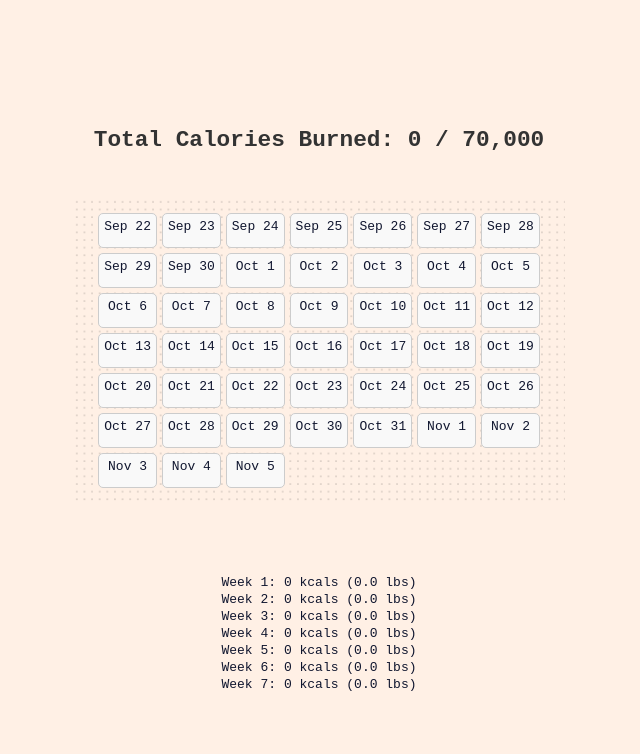
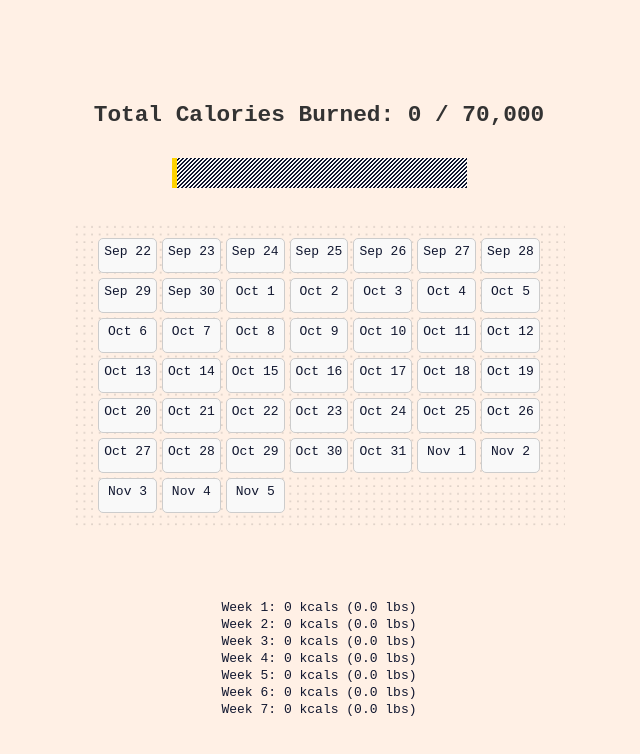
Before and after one commit to marieandboone/45daychallenge, a plain HTML site: page index.html in a window 1280 px wide. Shown: the whole page, without its empty margins (321-961 px from the left). Drawn offline with Linux system fonts and the light colour scheme.

Commit message:
Add files via upload

```diff
--- a/app.js
+++ b/app.js
@@ -33,6 +33,12 @@ function updateCalorieGoal() {
   // Update the H2 element with the total burned and the remaining to the goal
   let calorieGoalText = `Calories Burned: ${totalCaloriesBurned.toLocaleString()} / 70,000 (${remainingCalories} left)`;
   document.getElementById("calorieGoal").textContent = calorieGoalText;
+
+  // Update progress bar
+  let progressPercentage = (totalCaloriesBurned / calorieGoal) * 100;
+  let progressBar = document.getElementById("progress-bar");
+  progressBar.style.width = `${progressPercentage}%`;
+  progressBar.textContent = `${Math.round(progressPercentage)}%`;
 
   // Update the display on each date in the calendar if calories have been entered
   document.querySelectorAll(".day").forEach((dayDiv, index) => {
@@ -73,8 +79,10 @@ function displayRemainingDays(remainingCaloriesCalc, poundsLeft) {
   let remainingDays = calculateRemainingDays();
   let calsPerDay = remainingCaloriesCalc / remainingDays;
 
+  let daysCount = countDaysGreaterThan1500();
+
   // Update the P element with the remaining cals per day
-  let remainingDaysText = `You've lost ${poundsLeft} pounds!<br><br> Burn ${Math.ceil(
+  let remainingDaysText = `You've lost ${poundsLeft} pounds and earned ${daysCount} rewards!<br><br> Burn ${Math.ceil(
     calsPerDay
   )} kcals/day to reach your goal.`;
   document.getElementById("info").innerHTML = remainingDaysText;
@@ -337,6 +345,7 @@ function submitCalories() {
   } else {
     alert("Please enter a valid number of calories.");
   }
+  countDaysGreaterThan1500();
 }
 
 // Attach event listeners for the modal buttons
@@ -345,9 +354,23 @@ document
   .getElementById("submitCalories")
   .addEventListener("click", submitCalories);
 
+// Function to count all days with calories greater than or equal to 1500
+function countDaysGreaterThan1500() {
+  // Get the number of days with calories greater than or equal to 1500 from caloriesData
+  let daysCount = Object.entries(caloriesData).filter(
+    ([date, calories]) => Number(calories) >= 1500
+  ).length;
+
+  console.log(
+    `Total number of days with calories greater than or equal to 1500: ${daysCount}`
+  );
+  return daysCount;
+}
+
 // Load saved data from localStorage when the page loads
 window.onload = function () {
   generate45DayCalendar();
   loadCaloriesData();
   weeklyTotals();
+  countDaysGreaterThan1500();
 };
--- a/index.html
+++ b/index.html
@@ -28,7 +28,9 @@
   <body>
     <div id="container">
       <h2 id="calorieGoal">Total Calories Burned: 0 / 70,000</h2>
-
+      <div id="progress-container">
+        <div id="progress-bar"></div>
+      </div>
       <div class="calendar" id="calendar"></div>
       <p id="info"></p>
       <ul id="weekly-totals"></ul>
--- a/service-worker.js
+++ b/service-worker.js
@@ -6,8 +6,7 @@ self.addEventListener("install", (event) => {
         "/index.html",
         "/style.css",
         "/app.js",
-        "/icon512_rounded.png",
-        "/icon512_maskable.png",
+        "/icon.png",
       ]);
     })
   );
--- a/style.css
+++ b/style.css
@@ -114,3 +114,40 @@ body {
     margin: 10px;
   }
 }
+
+#progress-container {
+  width: 60%;
+  height: 30px;
+  background-color: #e0e0e0;
+  margin: 10px 0;
+  overflow: hidden;
+  position: relative;
+  background-image: linear-gradient(
+    -45deg,
+    #10162f 15%,
+    #f9f9f9 15%,
+    #f9f9f9 50%,
+    #10162f 50%,
+    #10162f 75%,
+    #f9f9f9 75%,
+    #f9f9f9
+  );
+  background-size: 4px 4px; /* Adjust size for crosshatching effect */
+}
+
+#progress-bar {
+  height: 100%;
+  width: 0%;
+  background-color: #ffd300;
+  transition: width 0.5s ease-in-out;
+  position: absolute;
+  top: 0;
+  left: 0;
+  display: flex;
+  align-items: center;
+  justify-content: flex-end;
+  padding-right: 5px; /* Add some padding for space between text and right edge */
+  color: #10162f; /* Color of the percentage text */
+  font-weight: bold; /* Make the percentage text bold */
+  font-size: 15px;
+}
```
Also changed, not shown: icon.png (added), manifest.json.
